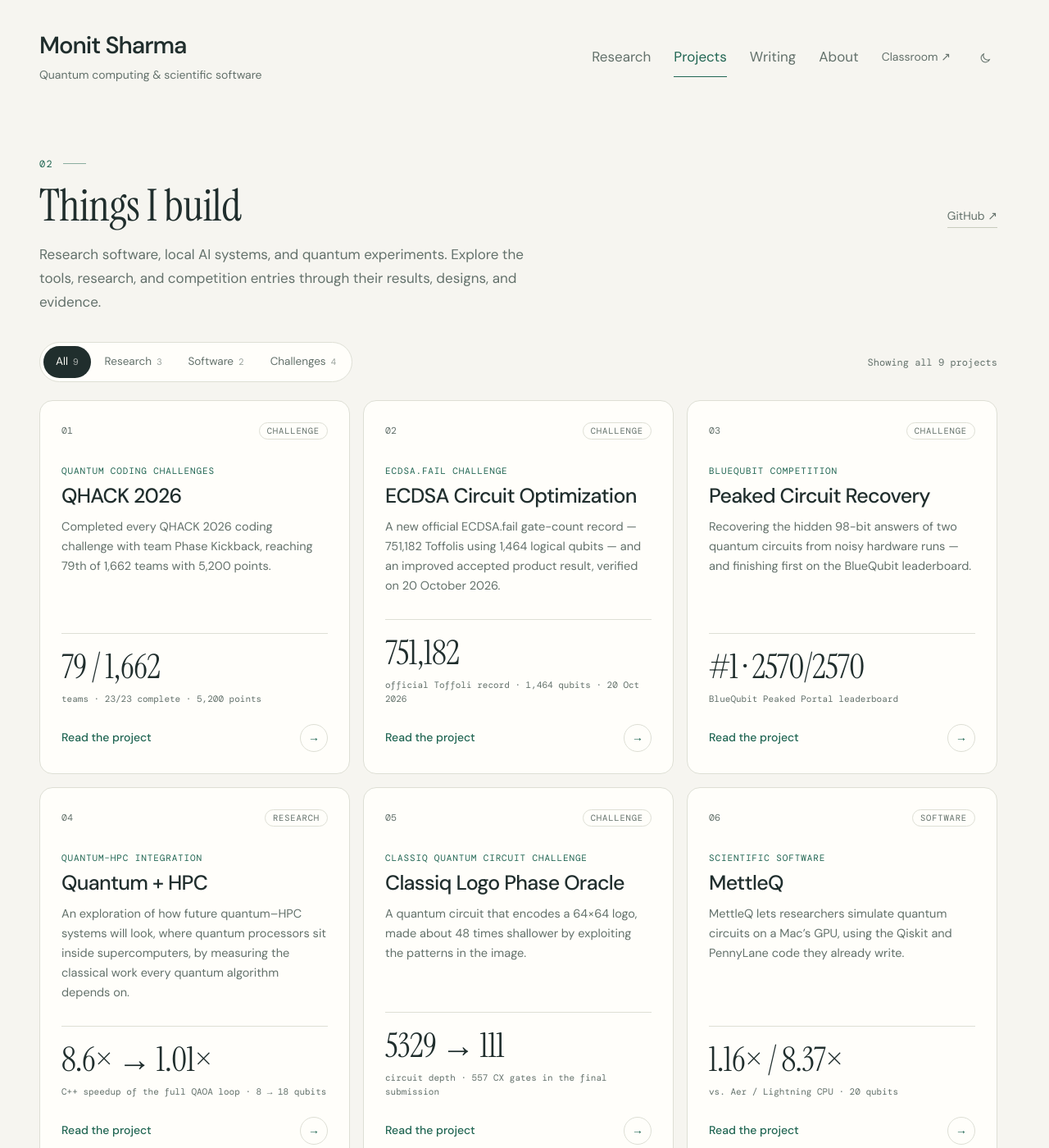
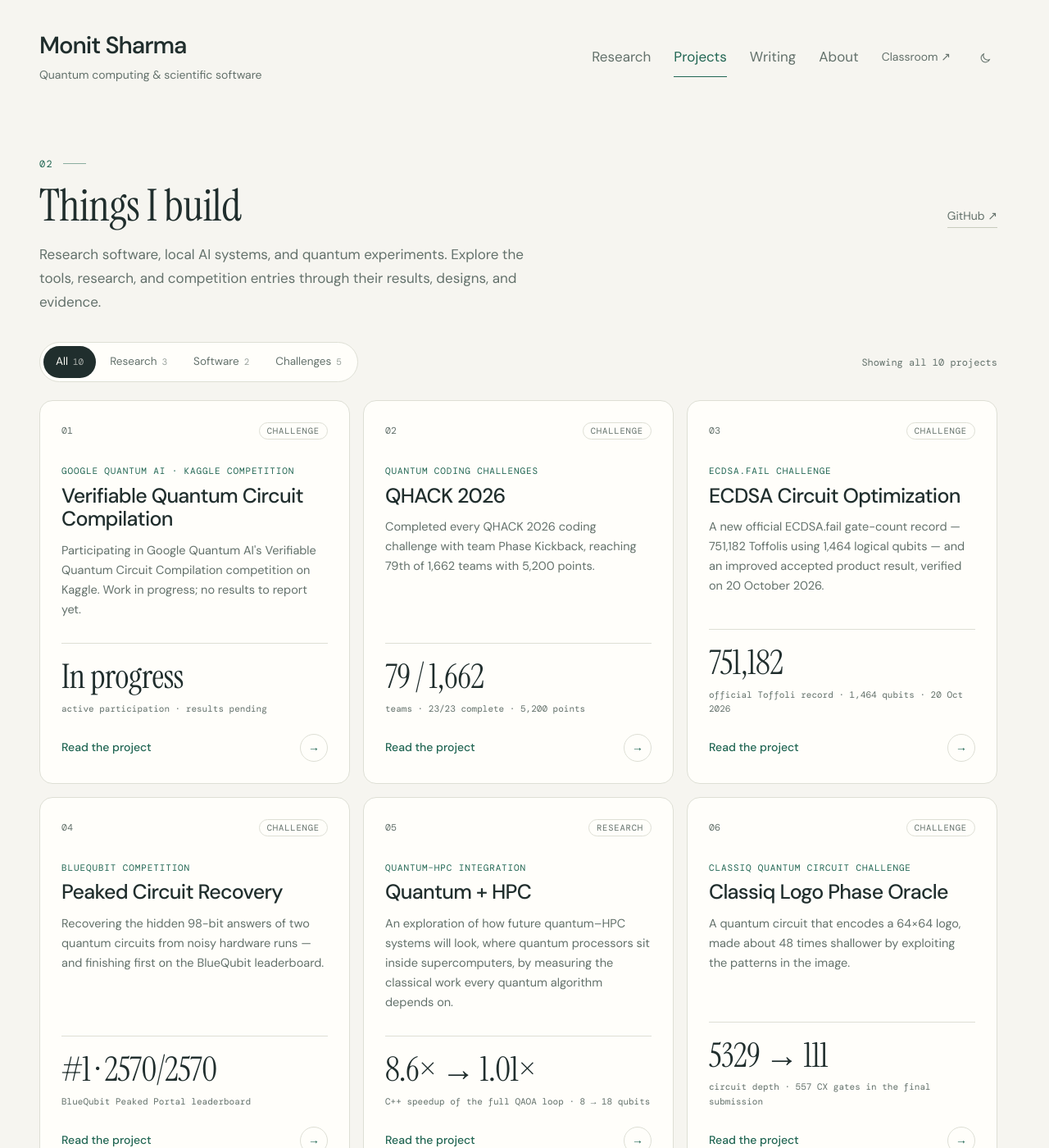
Before and after one commit to MonitSharma/portfolio, a Jekyll site: the page built from projects.html, in a window 1280 px wide and 1400 px high. Shown: the whole window at 82% size. Built offline with Jekyll 4.4.1, drawn with Linux system fonts in a browser that asks for light colours.

Commit message:
Add active Kaggle quantum circuit compilation project

```diff
--- a/_data/projects.yml
+++ b/_data/projects.yml
@@ -1,5 +1,20 @@
 # Update updated_at when adding or materially updating a project; listings show the newest first.
 ---
+- title: Verifiable Quantum Circuit Compilation
+  slug: kaggle-quantum-compilation
+  updated_at: "2026-10-24T09:01:36+08:00"
+  page: /work/kaggle-quantum-compilation/
+  category: Google Quantum AI · Kaggle competition
+  type: challenge
+  summary: Participating in Google Quantum AI's Verifiable Quantum Circuit
+    Compilation competition on Kaggle. Work in progress; no results to report yet.
+  metric: In progress
+  metric_label: active participation · results pending
+  source_url: https://www.kaggle.com/competitions/google-verifiable-quantum-circuit-compilation
+  source_label: View the competition
+  resources:
+  - label: Google Quantum AI – Verifiable Quantum Circuit Compilation
+    url: https://www.kaggle.com/competitions/google-verifiable-quantum-circuit-compilation
 - title: QHACK 2026
   slug: qhack
   updated_at: "2026-10-22T18:45:04+08:00"
--- a/_layouts/project.html
+++ b/_layouts/project.html
@@ -22,7 +22,8 @@
 {% include editorial-header.html %}
 
 <main id="main"><div class="main-inner">
-<div class="topline"><a class="crumb" href="{{ '/projects/' | relative_url }}">← All projects</a><span>Project {{ idx | plus: 1 | prepend: '0' }} / {{ total | prepend: '0' }} · {{ project.type }}</span></div>
+{% assign project_number = idx | plus: 1 %}
+<div class="topline"><a class="crumb" href="{{ '/projects/' | relative_url }}">← All projects</a><span>Project {% if project_number < 10 %}0{% endif %}{{ project_number }} / {% if total < 10 %}0{% endif %}{{ total }} · {{ project.type }}</span></div>
 
 {% assign project_view = project.slug | prepend: 'project-pages/' | append: '.html' %}
 {% include {{ project_view }} %}
--- a/projects.html
+++ b/projects.html
@@ -19,7 +19,7 @@ interactive: true
   </div>
   <div class="project-grid">{% for project in ordered_projects %}{% assign guide = site.data.project_guides | where: 'slug', project.slug | first %}
     <a class="project reveal" style="--d:{{ forloop.index0 | modulo: 3 }}" data-type="{{ project.type }}" href="{{ project.page | relative_url }}" aria-labelledby="project-title-{{ project.slug }}">
-      <div class="project-top"><span>0{{ forloop.index }}</span><span class="type-chip">{{ project.type }}</span></div>
+      <div class="project-top"><span>{% if forloop.index < 10 %}0{% endif %}{{ forloop.index }}</span><span class="type-chip">{{ project.type }}</span></div>
       <p class="project-cat">{{ project.category | escape }}</p>
       <h3 id="project-title-{{ project.slug }}">{{ project.title | escape }}</h3>
       <p class="project-summary">{% if guide.tldr %}{{ guide.tldr | escape }}{% else %}{{ project.summary | escape }}{% endif %}</p>
--- /dev/null
+++ b/work/kaggle-quantum-compilation/index.html
@@ -0,0 +1,5 @@
+---
+layout: project
+project: kaggle-quantum-compilation
+permalink: /work/kaggle-quantum-compilation/
+---
```
Also changed, not shown: _includes/project-pages/kaggle-quantum-compilation.html (added, +34 -0 lines), assets/css/project-personalities.css (+40 -0 lines).
